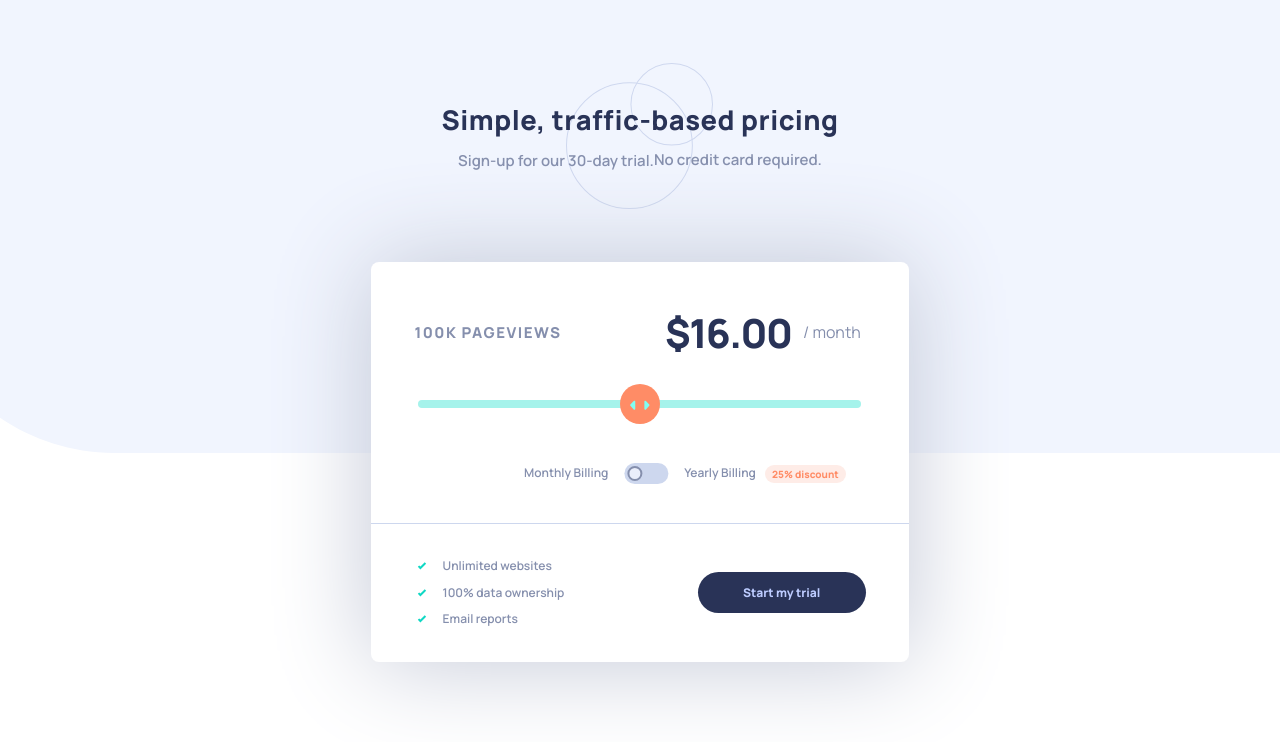
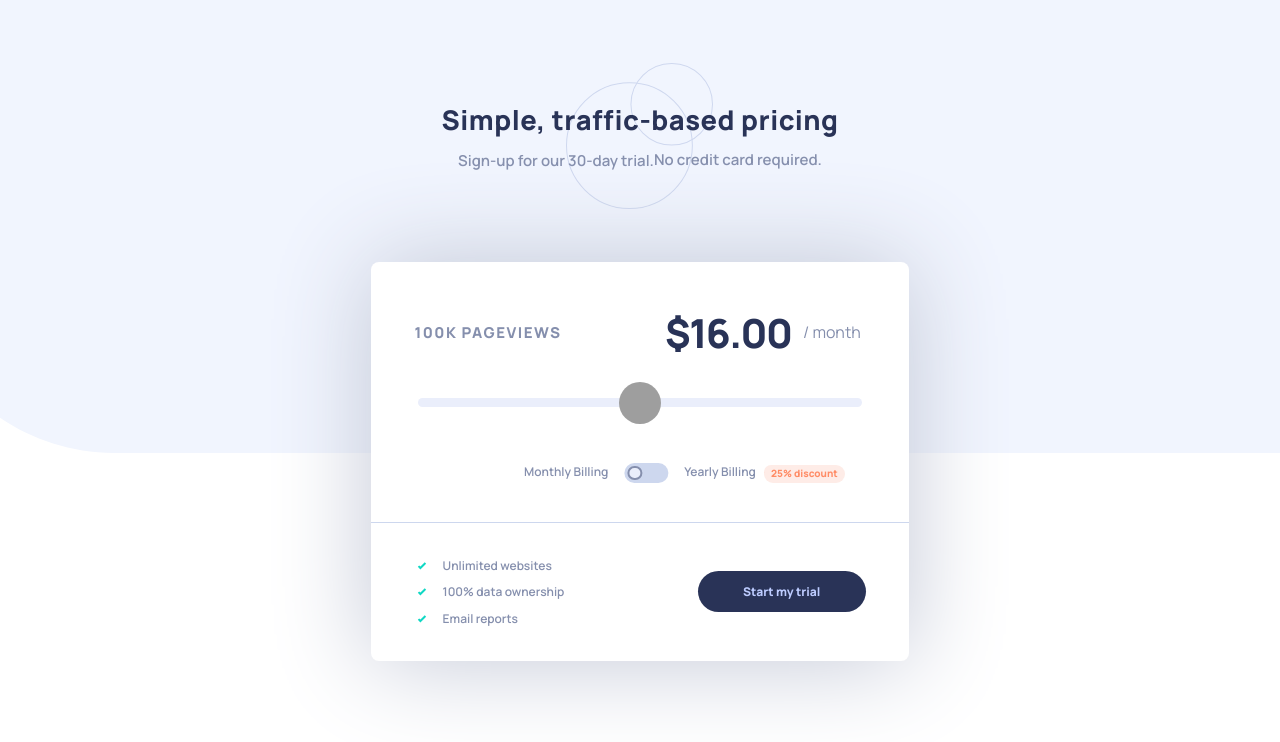
Before and after one commit to hrk-berserker27/Pricing-component, a Next.js app in the folder Next-app/: page / in a window 1280 px wide. Shown: the top 742 px of the page. Built offline with nearby package versions, Linux system fonts and the light colour scheme.

Commit message:
Fixed the scroll bars

```diff
--- a/Next-app/pages/index.js
+++ b/Next-app/pages/index.js
@@ -1,5 +1,8 @@
 import Head from "next/head";
 export default function App() {
+  const handleChange = () => {
+    console.log("hello");
+  };
   return (
     <>
       <Head>
@@ -34,26 +37,13 @@ export default function App() {
             </span>
           </header>
           <div className="slider">
-            <div className="bar"></div>
-            <span className="svg-container">
-              <svg
-                xmlns="http://www.w3.org/2000/svg"
-                width="100"
-                height="100"
-                viewBox="-2 0 55 40"
-              >
-                <g fill="#80FFF3" fillRule="evenodd">
-                  <path d="M16 2.558v7.884a1 1 0 001.735.679l3.639-3.943a1 1 0 000-1.356l-3.64-3.943A1 1 0 0016 2.558zM6 2.558v7.884a1 1 0 01-1.735.679L.626 7.178a1 1 0 010-1.356l3.64-3.943A1 1 0 016 2.558z" />
-                </g>
-              </svg>
-            </span>
+            <input type="range" onChange={handleChange} />
           </div>
           <div className="toggle-container">
             <span>Monthly Billing</span>
             <div className="toggle">
               <div className="circle"></div>
             </div>
-            <div className="slider"></div>
             <span className="billing">Yearly Billing</span>
             <span className="discount">-25%</span>
           </div>
--- a/Next-app/styles/styles.scss
+++ b/Next-app/styles/styles.scss
@@ -179,43 +179,89 @@ main {
     .slider {
         display: grid;
         place-items: center;
+        padding-top: 0.9em;
+        padding-bottom: 1em;
+
+        input[type="range"] {
+            -webkit-appearance: none;
+            width: calc(100% - 7em);
 
 
-        .svg-container {
-            padding: 1rem;
-            background-color: map-get(d.$color-bucket, "Discount Text");
-            width: 5.05em;
-            height: 5.05em;
-            border-radius: 50%;
-            z-index: 2;
+            &::-webkit-slider-runnable-track {
+                width: 100%;
+                height: 9px;
+                cursor: pointer;
+                -webkit-animate: 0.2s;
+                background: map-get(d.$color-bucket, "Empty Slider Bar");
+                border-radius: 5px;
+            }
 
-            @media (min-width:1000px) {
-                width: 2.5em;
-                height: 2.5em;
+            &::-moz-range-thumb {
+                height: 3.2em;
+                width: 3.2em;
+                background: url(../public/images/slider.svg);
+                background-size: 110%;
+                background-color: map-get(d.$color-bucket, "Slider Background");
+                border-radius: 50%;
+                cursor: pointer;
+                margin-top: -18px;
+                border: none;
 
-                svg {
-                    width: 50px;
-                    height: 50px;
-                    transform: translateX(-0.5em) translateY(-15%);
+                &:hover {
+                    cursor: -moz-grab;
+                    cursor: grab;
                 }
+
+                &:active {
+                    cursor: -moz-grabbing;
+                    cursor: grabbing;
+                }
+            }
+
+            &::-moz-range-track {
+                width: 100%;
+                height: 9px;
+                cursor: pointer;
+                -webkit-animate: 0.2s;
+                background: map-get(d.$color-bucket, "Empty Slider Bar");
+                border-radius: 5px;
+                outline: none;
+            }
+
+            &::-webkit-slider-thumb {
+                height: 3.2em;
+                width: 3.2em;
+                background: url(../public/images/slider.svg);
+                background-size: 110%;
+                background-color: map-get(d.$color-bucket, "Slider Background");
+                border-radius: 50%;
+                cursor: pointer;
+                -webkit-appearance: none;
+                margin-top: -16.5px;
+
+                &:hover {
+                    cursor: -webkit-grab;
+                    cursor: grab;
+                }
+
+                &:active {
+                    cursor: -webkit-grabbing;
+                    cursor: grabbing;
+                }
+            }
+
+            &::-moz-range-progress {
+                height: 9px;
+                background-color: map-get(d.$color-bucket, "Slider Background");
+                border-radius: 5px;
             }
         }
 
 
-        .bar {
-            position: absolute;
-            width: 84.5%;
-            height: 1rem;
-            border-radius: 1em;
-            left: 3.2em;
-            background-color: map-get(d.$color-bucket, "Full Slider Bar");
 
-            @media (min-width: 1000px) {
-                left: 2.9em;
-                width: 82.5%;
-                height: 0.5em;
-            }
-        }
+
+
+
     }
 
     .toggle-container {
@@ -288,7 +334,7 @@ main {
             color: map-get(d.$color-bucket, "Text");
 
             @media (min-width: 1000px) {
-                transform: translateX(-4em);
+                transform: translateX(-3em);
                 letter-spacing: 0;
             }
         }
@@ -321,7 +367,6 @@ main {
                     padding: 1.5px 6px;
                     border-radius: 2em;
                     letter-spacing: 0px;
-                    transform: translateX(-11px);
                 }
             }
 
```
